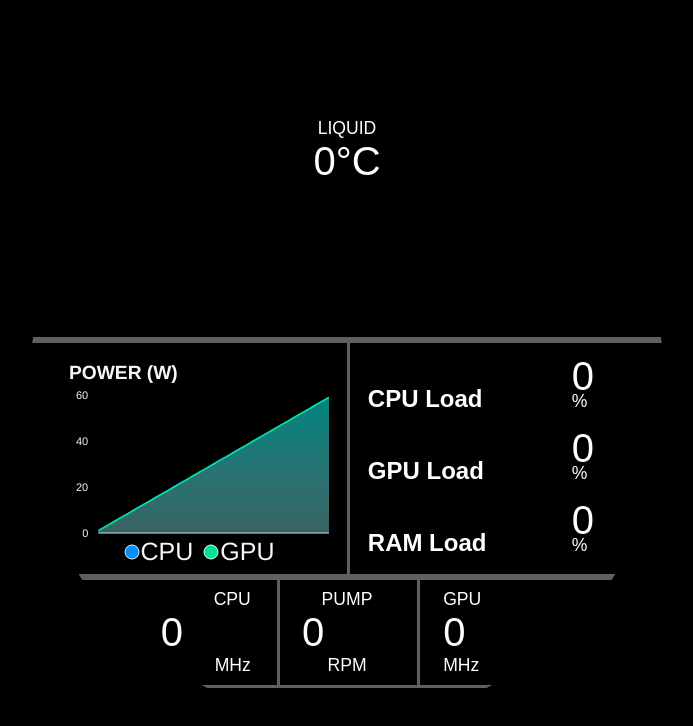
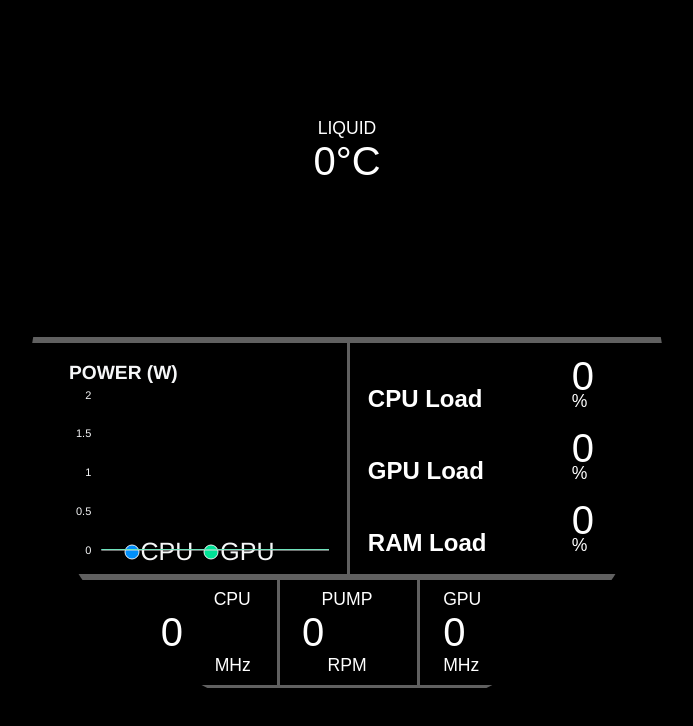
Before and after one commit to ReinhardtBotha/NZXT-aviation, a React (Vite) app: page / in a window 1280 px wide. Shown: the top 726 px of the page, without its empty margins (293-986 px from the left). Built offline with nearby package versions, Linux system fonts and the light colour scheme.

Commit message:
fix: performance

```diff
--- a/src/components/BarGauge.jsx
+++ b/src/components/BarGauge.jsx
@@ -1,6 +1,8 @@
 import ReactApexChart from "react-apexcharts";
+import React from "react";
 
-const BarGauge = (props) => {
+// eslint-disable-next-line react/display-name
+const BarGauge = React.memo((props) => {
   const options = {
     theme: {
       mode: "dark",
@@ -131,6 +133,6 @@ const BarGauge = (props) => {
       </div>
     </div>
   );
-};
+});
 
 export default BarGauge;
--- a/src/components/RadialGauge.jsx
+++ b/src/components/RadialGauge.jsx
@@ -1,6 +1,8 @@
 import ReactApexChart from "react-apexcharts";
+import React from "react";
 
-const RadialGauge = (props) => {
+// eslint-disable-next-line react/display-name
+const RadialGauge = React.memo((props) => {
   const options = {
     theme: {
       mode: "dark",
@@ -81,6 +83,6 @@ const RadialGauge = (props) => {
       />
     </>
   );
-};
+})
 
 export default RadialGauge;
--- a/src/components/SplineAreaChart.jsx
+++ b/src/components/SplineAreaChart.jsx
@@ -1,7 +1,12 @@
 import ReactApexChart from "react-apexcharts";
+import React from "react";
 
-const SplineAreaChart = (props) => {
+// eslint-disable-next-line react/display-name
+const SplineAreaChart = React.memo((props) => {
   const options = {
+    animations: {
+      enabled: false,
+    },
     theme: {
       mode: "dark",
       palette: "palette1",
@@ -23,7 +28,7 @@ const SplineAreaChart = (props) => {
     },
     stroke: {
       curve: "straight",
-      width: 1.5,
+      width: 2,
     },
     title: {
       text: "POWER (W)",
@@ -44,7 +49,7 @@ const SplineAreaChart = (props) => {
       show: false,
     },
     xaxis: {
-      type: "category",
+      type: "numeric",
       labels: {
         show: false,
       },
@@ -56,11 +61,11 @@ const SplineAreaChart = (props) => {
   const series = [
     {
       name: "CPU",
-      data: props.cpuWatts ? props.cpuWatts.slice(0, 59) : [],
+      data: props.cpuWatts ? props.cpuWatts : [],
     },
     {
       name: "GPU",
-      data: props.gpuWatts ? props.gpuWatts.slice(0, 59) : [],
+      data: props.gpuWatts ? props.gpuWatts : [],
     },
   ];
 
@@ -75,6 +80,6 @@ const SplineAreaChart = (props) => {
       />
     </>
   );
-};
+});
 
 export default SplineAreaChart;
--- a/src/hooks/useMonitoring.jsx
+++ b/src/hooks/useMonitoring.jsx
@@ -1,32 +1,32 @@
-import React from 'react'
+import React from 'react';
 
 const useMonitoring = () => {
-  const [cpu, setCpu] = React.useState(null)
-  const [gpu, setGpu] = React.useState(null)
-  const [ram, setRam] = React.useState(null)
-  const [kraken, setKraken] = React.useState(null)
+  const [cpu, setCpu] = React.useState(null);
+  const [gpu, setGpu] = React.useState(null);
+  const [ram, setRam] = React.useState(null);
+  const [kraken, setKraken] = React.useState(null);
   const [cpuWatts, setCpuWatts] = React.useState(
-    Array.from({ length: 60 }, (_, index) => index + 1),
-  )
+    Array(60).fill(0)
+  );
   const [gpuWatts, setGpuWatts] = React.useState(
-    Array.from({ length: 60 }, (_, index) => index + 1),
-  )
+    Array(60).fill(0)
+  );
 
   React.useEffect(() => {
-    const nzxtDefaults = window.nzxt?.v1
+    const nzxtDefaults = window.nzxt?.v1;
 
-    const updateMonitoringData = data => {
-      const { cpus, gpus, ram, kraken } = data
+    const updateMonitoringData = (data) => {
+      const { cpus, gpus, ram, kraken } = data;
 
-      const cpu = cpus.pop()
+      const cpu = cpus.pop();
 
-      let gpu
+      let gpu;
 
       if (gpus.length > 1) {
-        const [mainGpu] = gpus.filter(card => !card.name.includes('Graphics'))
-        gpu = mainGpu
+        const [mainGpu] = gpus.filter(card => !card.name.includes('Graphics'));
+        gpu = mainGpu;
       } else {
-        gpu = gpus.pop()
+        gpu = gpus.pop();
       }
 
       setCpu({
@@ -34,28 +34,34 @@ const useMonitoring = () => {
         temperature: Number(cpu?.temperature?.toFixed(0)),
         frequency: Number(cpu?.frequency),
         fan: Number(cpu?.fanSpeed),
-      })
+      });
 
-      setCpuWatts([...cpuWatts.slice(1), Number(cpu?.power.toFixed(0))])
+      setCpuWatts(prevCpuWatts => [
+        ...prevCpuWatts.slice(1),
+        Number(cpu?.power?.toFixed(0)) || 0,
+      ]);
 
-      setGpuWatts([...gpuWatts.slice(1), Number(gpu?.power.toFixed(0))])
+      setGpuWatts(prevGpuWatts => [
+        ...prevGpuWatts.slice(1),
+        Number(gpu?.power?.toFixed(0)) || 0,
+      ]);
 
       setGpu({
         load: Number(((gpu?.load ?? 1) * 100).toFixed(0)) ?? 0,
         temperature: Number(gpu?.temperature?.toFixed(0)),
         frequency: Number(gpu?.frequency),
-      })
+      });
 
       setRam({
         inUse: Math.round((ram.inUse ?? 1) / 1024),
         inUsePercent: Math.round(((ram.inUse ?? 1) / (ram.totalSize ?? 1)) * 100),
         totalSize: Math.round((ram.totalSize ?? 1) / 1024),
-      })
+      });
 
       setKraken({
-        temperature: Number(kraken?.liquidTemperature.toFixed(0)),
-      })
-    }
+        temperature: Number(kraken?.liquidTemperature?.toFixed(0)),
+      });
+    };
 
     window.nzxt = {
       v1: {
@@ -65,8 +71,8 @@ const useMonitoring = () => {
         targetFps: nzxtDefaults?.targetFps ?? 10,
         onMonitoringDataUpdate: updateMonitoringData,
       },
-    }
-  }, [cpuWatts, gpuWatts])
+    };
+  }, []);
 
   return {
     cpu,
@@ -75,7 +81,7 @@ const useMonitoring = () => {
     kraken,
     cpuWatts,
     gpuWatts,
-  }
-}
+  };
+};
 
-export default useMonitoring
+export default useMonitoring;
```
